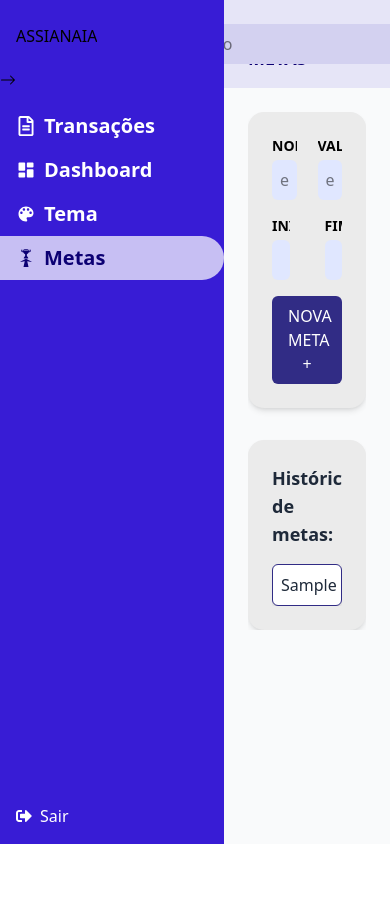
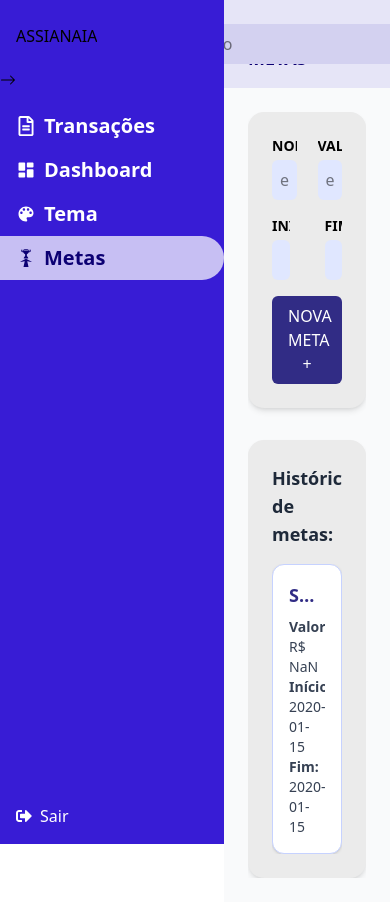
Before and after one commit to Carlamagalhaes1/DashFinance, a React (Vite) app in the folder dashfinanceiro/: page /goals in a window 390 px wide. Both pictures are taken after typing "Sample", "Sample", "2020-01-15", "2020-01-15" into the empty fields and a click on the button "NOVA META +". Before the commit the page ends 844 px from the top, so only its background shows below. Built offline with nearby package versions, Linux system fonts and the light colour scheme.

Commit message:
style: organizar exibição das metas em colunas alinhadas e responsivas

```diff
--- a/dashfinanceiro/src/components/GoalList.tsx
+++ b/dashfinanceiro/src/components/GoalList.tsx
@@ -11,19 +11,46 @@ interface GoalListProps {
 
 export function GoalList({ goals }: GoalListProps) {
   return (
-    <div className="bg-[#EBEBEB] rounded-2xl p-6 shadow-md">
-      <h2 className="text-lg font-semibold mb-4 text-gray-800">Histórico de metas:</h2>
+    <div className="bg-[#EBEBEB] rounded-2xl p-6 shadow-md mt-8">
+      <h2 className="text-lg font-semibold mb-4 text-gray-800">
+        Histórico de metas:
+      </h2>
 
+      {goals.length === 0 ? (
+        <p className="text-gray-500 text-sm">Nenhuma meta adicionada ainda.</p>
+      ) : (
         <div className="flex flex-col gap-3">
           {goals.map((goal, index) => (
             <div
               key={index}
-            className="bg-white border border-indigo-900 rounded-md p-2 text-gray-800 shadow-sm"
+              className="bg-white border border-indigo-200 rounded-xl p-4 shadow-sm flex flex-col md:flex-row md:items-center md:justify-between hover:shadow-md transition"
             >
+              {/* Nome da meta */}
+              <div className="md:w-[20%] mb-2 md:mb-0">
+                <h3 className="font-semibold text-indigo-900 text-lg truncate">
                   {goal.nome}
+                </h3>
+              </div>
+
+              {/* Valor */}
+              <div className="md:w-[20%] text-sm text-gray-700">
+                <span className="font-semibold">Valor:</span>{" "}
+                R$ {parseFloat(goal.valor).toLocaleString("pt-BR", { minimumFractionDigits: 2 })}
+              </div>
+
+              {/* Início */}
+              <div className="md:w-[20%] text-sm text-gray-700">
+                <span className="font-semibold">Início:</span> {goal.inicio}
+              </div>
+
+              {/* Fim */}
+              <div className="md:w-[20%] text-sm text-gray-700">
+                <span className="font-semibold">Fim:</span> {goal.fim}
+              </div>
             </div>
           ))}
         </div>
+      )}
     </div>
   );
 }
--- a/dashfinanceiro/src/pages/Goals.tsx
+++ b/dashfinanceiro/src/pages/Goals.tsx
@@ -1,4 +1,4 @@
-import { useState } from "react";
+import { useState, useEffect } from "react";
 import { GoalForm } from "../components/GoalForm";
 import { GoalList } from "../components/GoalList";
 
@@ -12,8 +12,17 @@ export interface Goal {
 export function Goals() {
   const [goals, setGoals] = useState<Goal[]>([]);
 
+  useEffect(() => {
+    const metasSalvas = localStorage.getItem("metas");
+    if (metasSalvas) {
+      setGoals(JSON.parse(metasSalvas));
+    }
+  }, []);
+
   function adicionarMeta(novaMeta: Goal) {
-    setGoals((prev) => [...prev, novaMeta]);
+    const novasMetas = [...goals, novaMeta];
+    setGoals(novasMetas);
+    localStorage.setItem("metas", JSON.stringify(novasMetas));
   }
 
   return (
```
Lines whose indentation alone changed are shown as unchanged.
